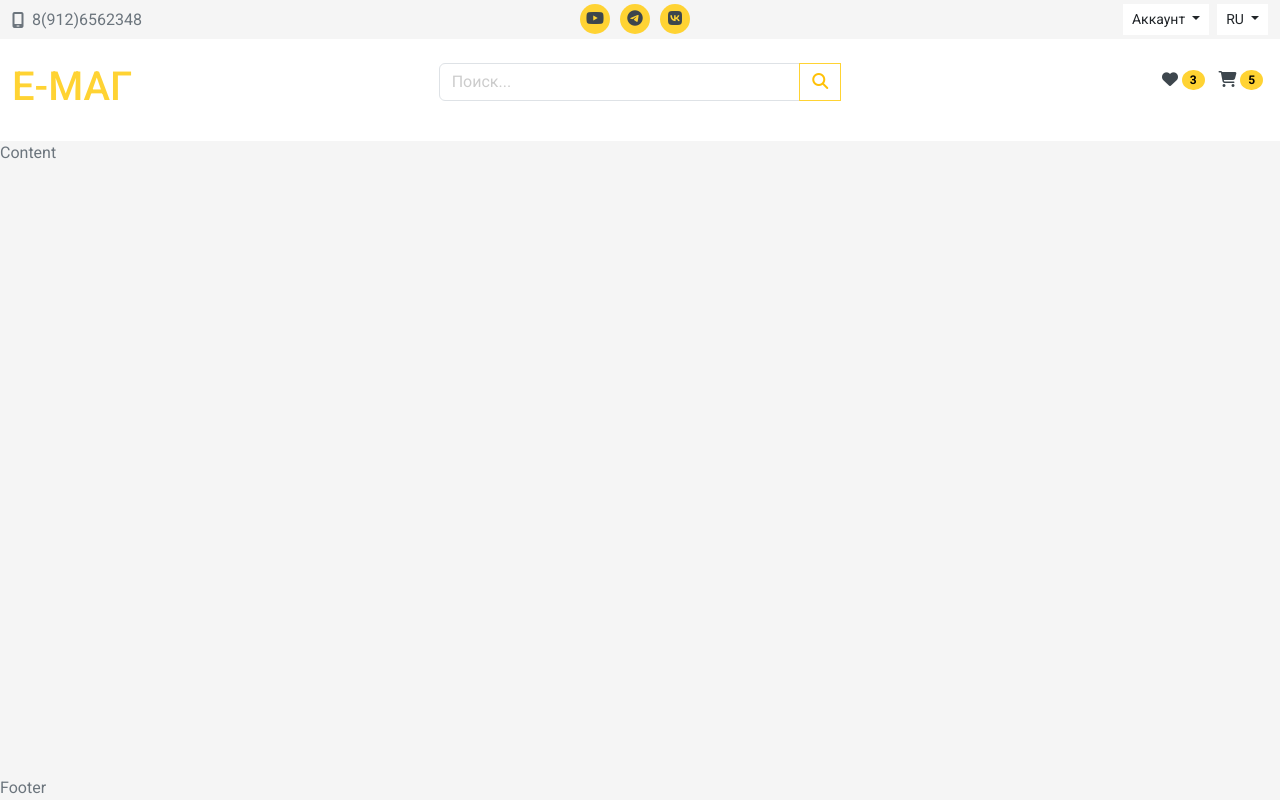
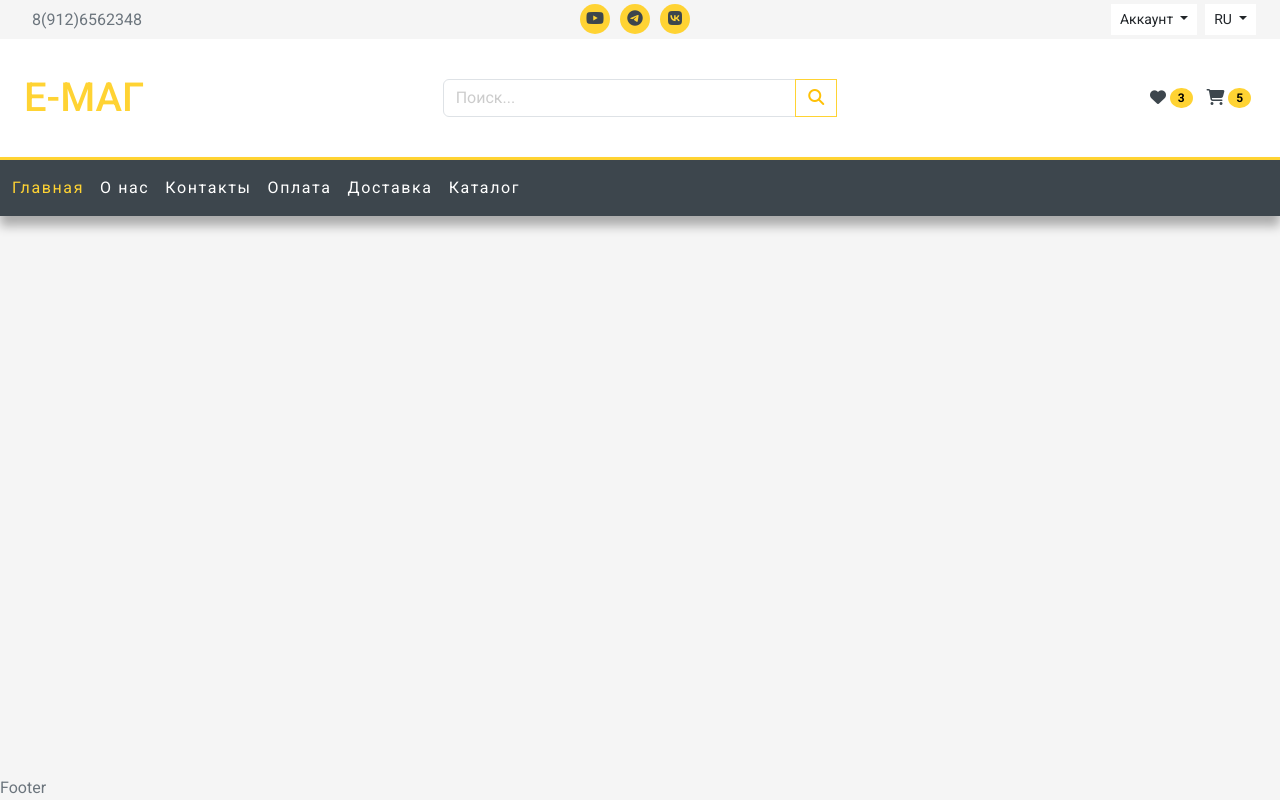
Before and after one commit to Plotin85/bootstrap, a plain HTML site: page index.html in a window 1280 px wide. Drawn offline with nearby package versions, Linux system fonts and the light colour scheme.

Commit message:
part 4 (25 min)

```diff
--- a/css/main.css
+++ b/css/main.css
@@ -60,6 +60,10 @@ img {
 .btn-outline-warning:hover {
     background-color: var(--accent-color);
     color: var(--contrast-color);
+}
+
+.row {
+    margin: 0;
 }
 
 /*===General Rules===*/
@@ -141,4 +145,30 @@ body {
     border: 1px solid var(--contrast-color);
 }
 
+.header-bottom {
+    border-top: 3px solid var(--accent-color);
+    box-shadow: 0 10px 10px rgba(0, 0, 0, .3);
+}
+
+.header-bottom .navbar {
+    background-color: var(--contrast-color) !important;
+}
+
+.header-bottom .navbar-item:first-child .nav-link {
+    padding-left: 0;
+}
+
+.header-bottom .navbar .nav-link {
+    color: #fff;
+    transition: .3s all;
+    letter-spacing: .1rem;
+}
+
+.header-bottom .navbar .nav-link:hover {
+    color: var(--accent-color);
+}
+
+.header-bottom .navbar .nav-link.active {
+    color: var(--accent-color);
+}
 /*===Header Rules===*/
--- a/index.html
+++ b/index.html
@@ -35,7 +35,6 @@
                 <div
                   class="header-top-phone d-flex align-items-center h-100 w-100"
                 >
-                  <i class="fa-solid fa-mobile-screen"></i>
                   <a class="ms-2" href="tel:+79126562348">8(912)6562348</a>
                 </div>
               </div>
@@ -109,7 +108,7 @@
         <div class="header-middle">
           <div class="header-middle bg-white py-4">
             <div class="container-fluid">
-              <div class="row">
+              <div class="row align-items-center">
                 <!-- header-logo -->
                 <div class="col-6 col-md-4">
                   <a href="index.html" class="header-logo h1">E-МАГ</a>
@@ -119,29 +118,65 @@
                 <div class="col-6 col-md-4 order-md-2 cart-button text-end">
                   <a href="#" class="btn p-1">
                     <i class="fa-solid fa-heart"></i>
-                    <span class="badge text-bg-warning cadr-badge bg-warning rounded-circle">3</span>
+                    <span
+                      class="badge text-bg-warning cadr-badge bg-warning rounded-circle"
+                      >3</span
+                    >
                   </a>
-                  <button class="btn p-1" type="button" data-bs-toggle="offcanvas" data-bs-target="#offcanvasCart" aria-controls="offcanvasCart">
+                  <button
+                    class="btn p-1"
+                    type="button"
+                    data-bs-toggle="offcanvas"
+                    data-bs-target="#offcanvasCart"
+                    aria-controls="offcanvasCart"
+                  >
                     <i class="fa-solid fa-cart-shopping"></i>
-                    <span class="badge text-bg-warning cadr-badge bg-warning rounded-circle">5</span>
+                    <span
+                      class="badge text-bg-warning cadr-badge bg-warning rounded-circle"
+                      >5</span
+                    >
                   </button>
-                  <div class="offcanvas offcanvas-end" tabindex="-1" id="offcanvasCart" aria-labelledby="offcanvasCartLabel">
+                  <div
+                    class="offcanvas offcanvas-end"
+                    tabindex="-1"
+                    id="offcanvasCart"
+                    aria-labelledby="offcanvasCartLabel"
+                  >
                     <div class="offcanvas-header">
-                      <h5 class="offcanvas-title" id="offcanvasCartLabel">Offcanvas</h5>
-                      <button type="button" class="btn-close" data-bs-dismiss="offcanvas" aria-label="Close"></button>
+                      <h5 class="offcanvas-title" id="offcanvasCartLabel">
+                        Offcanvas
+                      </h5>
+                      <button
+                        type="button"
+                        class="btn-close"
+                        data-bs-dismiss="offcanvas"
+                        aria-label="Close"
+                      ></button>
                     </div>
                     <div class="offcanvas-body">
                       <div>
-                        Some text as placeholder. In real life you can have the elements you have chosen. Like, text, images, lists, etc.
+                        Some text as placeholder. In real life you can have the
+                        elements you have chosen. Like, text, images, lists,
+                        etc.
                       </div>
                       <div class="dropdown mt-3">
-                        <button class="btn btn-secondary dropdown-toggle" type="button" data-bs-toggle="dropdown">
+                        <button
+                          class="btn btn-secondary dropdown-toggle"
+                          type="button"
+                          data-bs-toggle="dropdown"
+                        >
                           Dropdown button
                         </button>
                         <ul class="dropdown-menu">
                           <li><a class="dropdown-item" href="#">Action</a></li>
-                          <li><a class="dropdown-item" href="#">Another action</a></li>
-                          <li><a class="dropdown-item" href="#">Something else here</a></li>
+                          <li>
+                            <a class="dropdown-item" href="#">Another action</a>
+                          </li>
+                          <li>
+                            <a class="dropdown-item" href="#"
+                              >Something else here</a
+                            >
+                          </li>
                         </ul>
                       </div>
                     </div>
@@ -149,13 +184,24 @@
                 </div>
                 <!--/ header-heart-and-cart -->
                 <!-- header-search -->
-                <div class="col-md-4 order-md-1 mt-2 mt-md-0">
+                <div class="col-md-4 order-md-1 mt-2 mt-md-3">
                   <form action="#">
                     <div class="input-group mb-3">
-                      <input type="text" class="form-control"
-                      name="search"
-                      placeholder="Поиск..." aria-label="Поиск..." aria-describedby="button-search">
-                      <button class="btn btn-outline-warning" type="submit" id="button-search"><i class="fa-solid fa-magnifying-glass"></i></button>
+                      <input
+                        type="text"
+                        class="form-control"
+                        name="search"
+                        placeholder="Поиск..."
+                        aria-label="Поиск..."
+                        aria-describedby="button-search"
+                      />
+                      <button
+                        class="btn btn-outline-warning"
+                        type="submit"
+                        id="button-search"
+                      >
+                        <i class="fa-solid fa-magnifying-glass"></i>
+                      </button>
                     </div>
                   </form>
                 </div>
@@ -165,10 +211,57 @@
           </div>
         </div>
         <!--/ header-middle -->
-        <div class="header-buttom"></div>
       </header>
       <!--/ header -->
-      <main class="main">Content</main>
+      <!-- header-bottom -->
+      <div class="header-bottom sticky-top">
+        <nav class="navbar navbar-expand-lg bg-dark" data-bs-theme="dark">
+          <div class="container-fluid">
+            <button
+              class="navbar-toggler"
+              type="button"
+              data-bs-toggle="collapse"
+              data-bs-target="#navbarSupportedContent"
+              aria-controls="navbarSupportedContent"
+              aria-expanded="false"
+              aria-label="Toggle navigation"
+            >
+              <span class="navbar-toggler-icon"></span>
+            </button>
+            <div class="collapse navbar-collapse" id="navbarSupportedContent">
+              <ul class="navbar-nav">
+                <li class="navbar-item">
+                  <a
+                    class="nav-link active"
+                    area-current="page"
+                    href="index.html"
+                    >Главная</a
+                  >
+                </li>
+                <li class="navbar-item">
+                  <a class="nav-link" href="#">О нас</a>
+                </li>
+                <li class="navbar-item">
+                  <a class="nav-link" href="#">Контакты</a>
+                </li>
+                <li class="navbar-item">
+                  <a class="nav-link" href="#">Оплата</a>
+                </li>
+                <li class="navbar-item">
+                  <a class="nav-link" href="#">Доставка</a>
+                </li>
+                <li>
+                  <a class="nav-link" href="#">Каталог </a>
+                </li>
+              </ul>
+            </div>
+          </div>
+        </nav>
+      </div>
+      <!--/ header-bottom -->
+      <main class="main">
+        <div class="container-fluid"></div>
+      </main>
       <footer class="footer">Footer</footer>
     </div>
 
```
